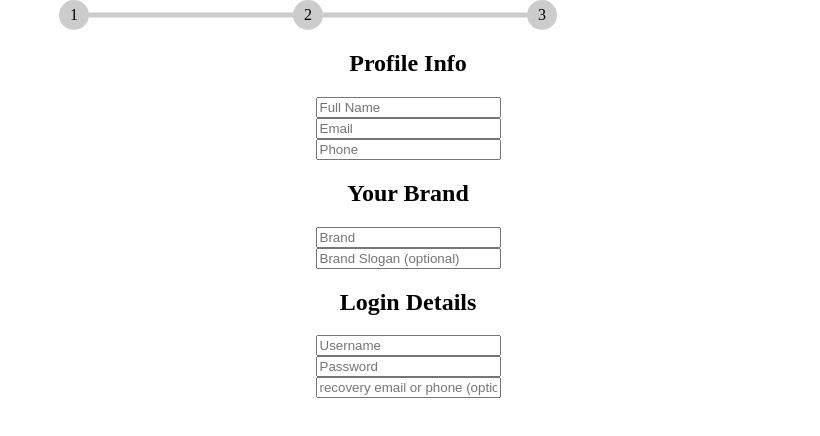
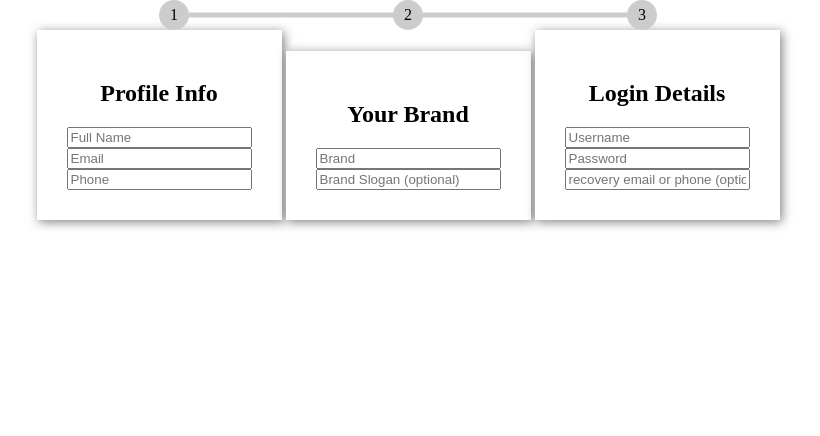
Before and after one commit to Claver734/trendgh, a plain HTML site: page index.html in a window 1280 px wide. Shown: the whole page, without its empty margins (232-1052 px from the left). Drawn offline with Linux system fonts and the light colour scheme.

Commit message:
Update artiste-form.css

```diff
--- a/css/artiste-form.css
+++ b/css/artiste-form.css
@@ -2,14 +2,15 @@ body{margin: 0; padding: 0;}
 .form-body{
   text-align: center;
 }
+
 .counter{
   height: 30px;
   width: 30px;
   background: #ccc;
   border-radius: 50%;
   display: inline-block;
+  margin: 0px 100px;
   position: relative;
-  margin-right: 200px;
   text-align: center;
   line-height: 30px;
 }
@@ -22,6 +23,15 @@ body{margin: 0; padding: 0;}
   width: 210px;
   left: 30px;
   top: 50%;
+  margin: 0;
+  padding: 0;
   transform: translateY(-50%);
 }
 .counter:last-child::before{display: none;}
+
+.form-card{
+  background: #fff;
+  box-shadow: 2px 2px 10px rgba(0,0,0,0.5);
+  display: inline-block;
+  padding: 30px;
+}
```
